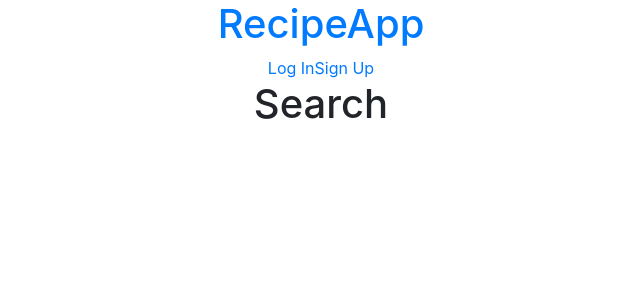
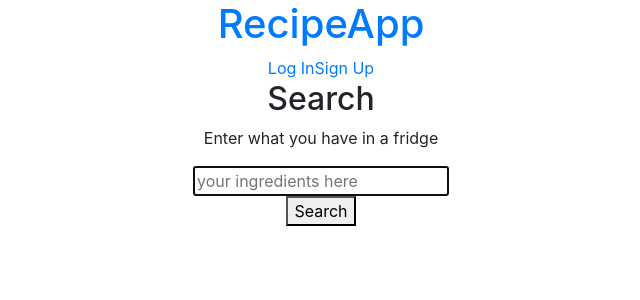
Before and after one commit to kirstenkai/lhl-final-project, a React (Create React App) app in the folder recipe-app/: page /search in a window 1280 px wide. Shown: the top 300 px of the page, without its empty margins (319-959 px from the left). Built offline with nearby package versions, Linux system fonts and the light colour scheme; the HTML template or start-up script is replaced by a standard one.

Commit message:
search form was added

```diff
--- a/recipe-app/src/components/Search.js
+++ b/recipe-app/src/components/Search.js
@@ -1,8 +1,20 @@
 import React from 'react';
 
 export default function Search() {
-  return(
-
-    <h1>Search</h1>
-  )
+  const search = e => {
+    e.preventDefault();
+    console.log("search button is pressed")
+  }
+  return (
+    <>
+      <h2>Search</h2>
+      <form onSubmit={search}>
+        <div>
+          <p> Enter what you have in a fridge</p>{" "}
+          <input type="text" placeholder="your ingredients here" autoFocus />
+        </div>
+        <button className="button">Search</button>
+      </form>
+    </>
+  );
 }
```
Also changed, not shown: recipe-app/src/Button.js (deleted, +0 -7 lines), 1 other file (tests, documents, lock files or other folders).
